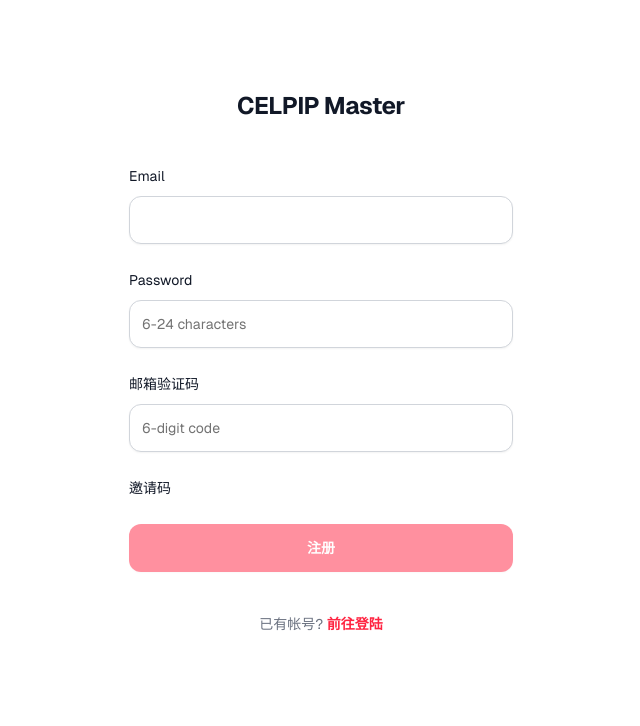
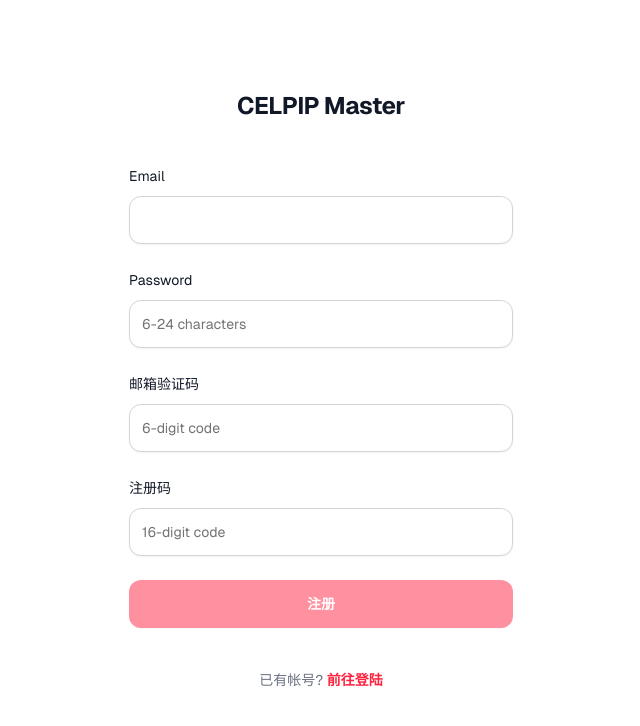
Before and after one commit to hugepizza/tcf-web, a Next.js app: page /auth/signup in a window 1280 px wide. Shown: the top 726 px of the page, without its empty margins (319-959 px from the left). Built offline with nearby package versions, Linux system fonts and the light colour scheme.

Commit message:
feat: code

```diff
--- a/app/auth/signup/page.tsx
+++ b/app/auth/signup/page.tsx
@@ -16,6 +16,7 @@ export default function Signup() {
     email: "",
     password: "",
     verificationCode: "",
+    registerCode: "",
   });
   const [optTimer, setOptTimer] = useState(0);
   const { push } = useRouter();
@@ -31,6 +32,7 @@ export default function Signup() {
           email: form.email,
           password: form.password,
           verificationCode: form.verificationCode,
+          registerCode: form.registerCode,
         },
       });
       if (error) {
@@ -183,11 +185,24 @@ export default function Signup() {
                     htmlFor="invitationCode"
                     className="block text-sm font-[28px] leading-6 text-gray-900"
                   >
-                    邀请码
+                    注册码
                   </label>
                   <div className="text-sm"></div>
                 </div>
                 <div className="text-sm"></div>
+              </div>
+              <div className="mt-2">
+                <InputBorderSpotlight
+                  placeholder="16-digit code"
+                  value={form.registerCode}
+                  onChange={(e) =>
+                    setForm({ ...form, registerCode: e.target.value })
+                  }
+                  id="registerCode"
+                  type="text"
+                  required
+                  className="px-3 block w-full rounded-xl border border-gray-300 py-1.5 text-gray-900 shadow-sm focus:ring-2 focus:ring-primary focus:border-primary sm:text-sm sm:leading-6"
+                />
               </div>
             </div>
 
@@ -203,7 +218,8 @@ export default function Signup() {
                   toast.promise(request(), {
                     loading: "验证中...",
                     success: () => {
-                      return "注册成功";
+                      push("/auth/login");
+                      return "注册成功，请登录";
                     },
                     error: (e) => {
                       return `${e}`;
--- a/app/practice/[id]/Side.tsx
+++ b/app/practice/[id]/Side.tsx
@@ -27,7 +27,6 @@ function Side() {
           返回
         </Button>
       </div>
-
       <div className="w-full px-4 h-[1px] bg-gray-100" />
 
       {isSubmitted && (
--- a/shared/enum.ts
+++ b/shared/enum.ts
@@ -41,3 +41,8 @@ export enum Subject {
   WRITING = "WRITING",
   SPEAKING = "SPEAKING",
 }
+
+export enum SubscriptionType {
+  ESSENTIAL = "ESSENTIAL",
+  PRO = "PRO",
+}
--- a/shared/schemas/auth.ts
+++ b/shared/schemas/auth.ts
@@ -5,6 +5,7 @@ export const signUpInputSchema = z.object({
   email: safeEmailSchema,
   password: z.string().min(6).max(24),
   verificationCode: z.string(),
+  registerCode: z.string(),
 });
 
 export const signInByPasswordInputSchema = z.object({
```
